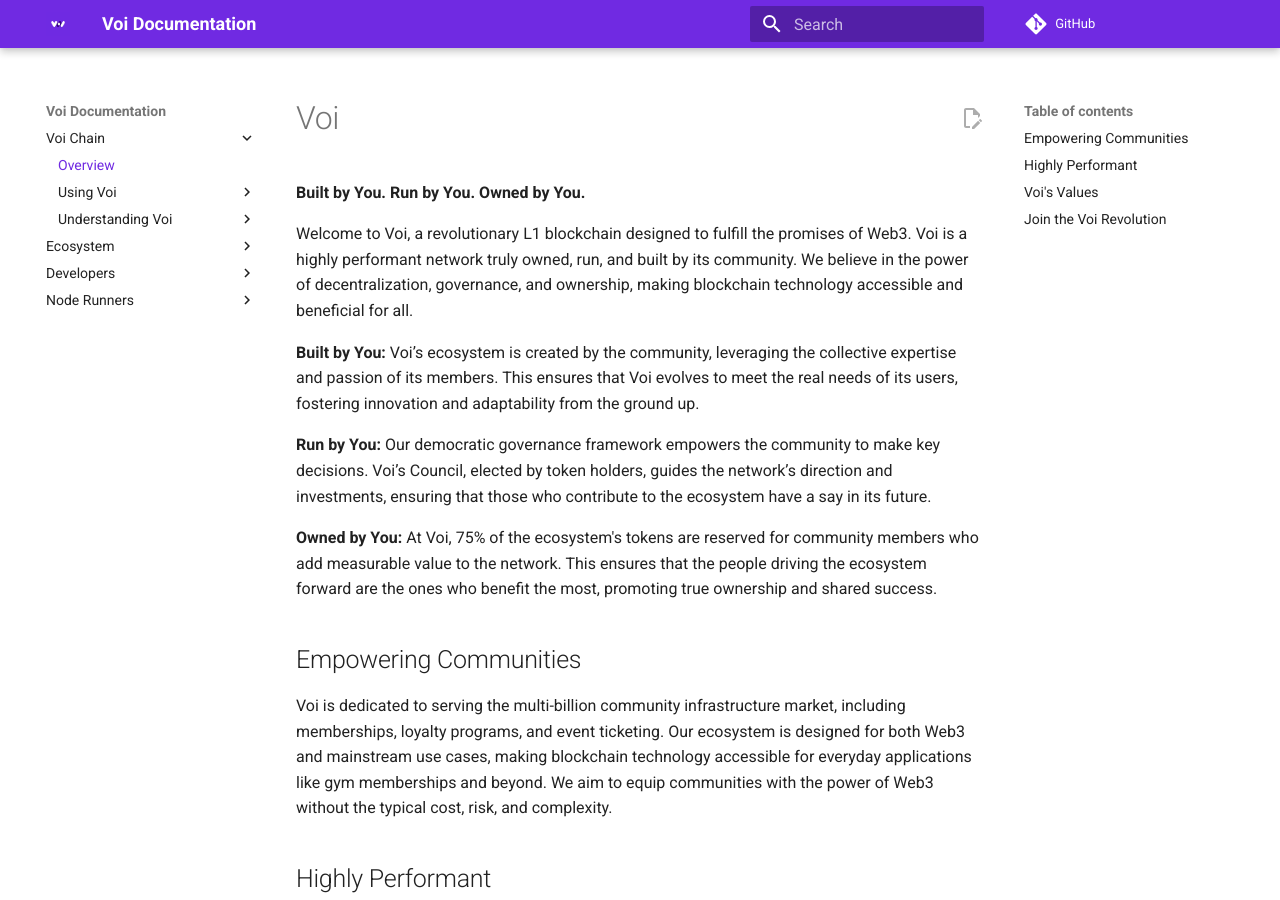
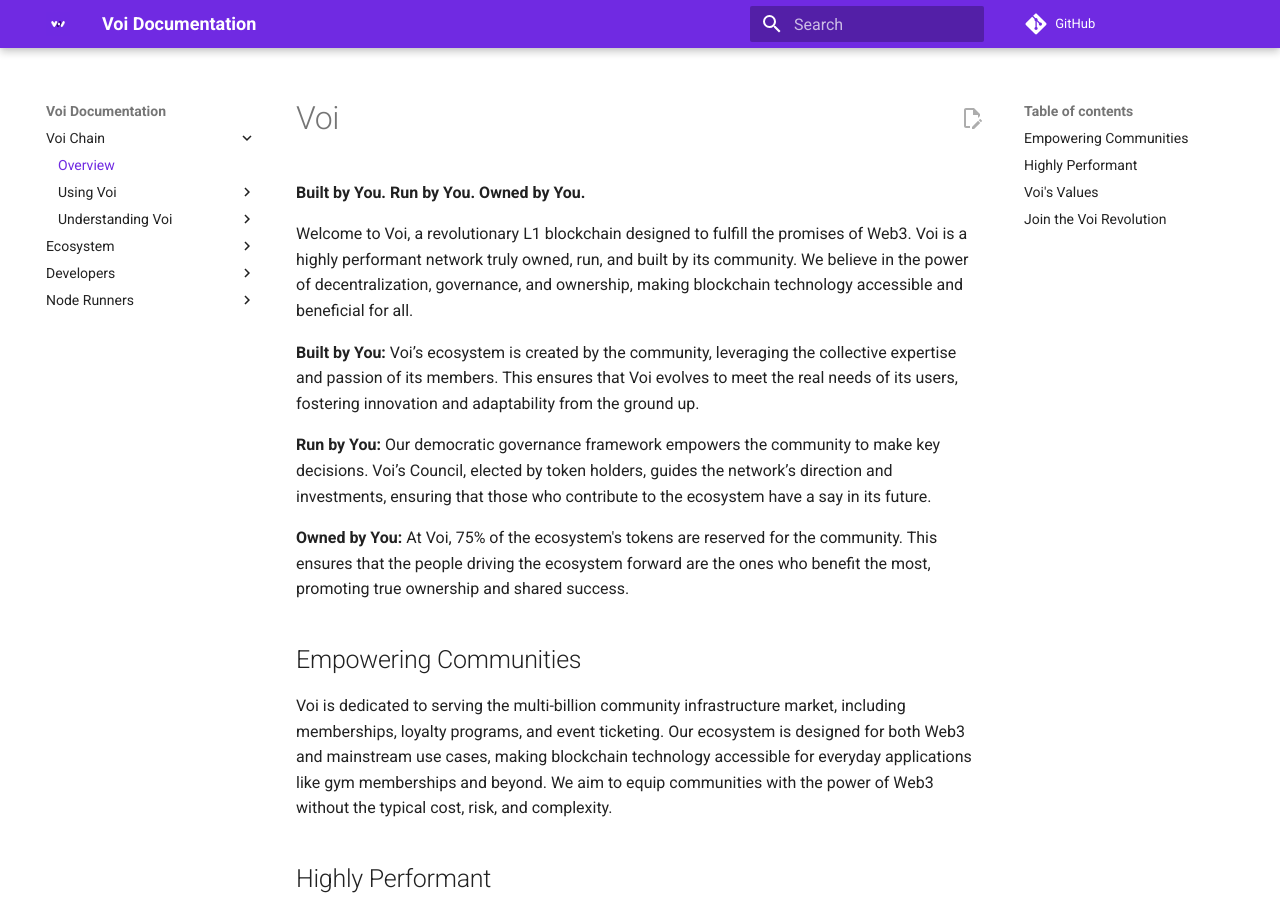
Before and after one commit to VoiNetwork/learn-more, an MkDocs documentation site: the page built from docs/index.md, in a window 1280 px wide and 900 px high. Built offline with MkDocs 1.6.1 and Material for MkDocs 9.7.7, drawn with Linux system fonts in a browser that asks for light colours; plug-ins that fetch from the network failed and are left out; comment, search, counter and statistics services are not loaded.

Commit message:
Update index.md

```diff
--- a/docs/index.md
+++ b/docs/index.md
@@ -7,7 +7,7 @@
 
 **Run by You:** Our democratic governance framework empowers the community to make key decisions. Voi’s Council, elected by token holders, guides the network’s direction and investments, ensuring that those who contribute to the ecosystem have a say in its future.
 
-**Owned by You:** At Voi, 75% of the ecosystem's tokens are reserved for community members who add measurable value to the network. This ensures that the people driving the ecosystem forward are the ones who benefit the most, promoting true ownership and shared success.
+**Owned by You:** At Voi, 75% of the ecosystem's tokens are reserved for the community. This ensures that the people driving the ecosystem forward are the ones who benefit the most, promoting true ownership and shared success.
 
 ## Empowering Communities
 Voi is dedicated to serving the multi-billion community infrastructure market, including memberships, loyalty programs, and event ticketing. Our ecosystem is designed for both Web3 and mainstream use cases, making blockchain technology accessible for everyday applications like gym memberships and beyond. We aim to equip communities with the power of Web3 without the typical cost, risk, and complexity.
```
